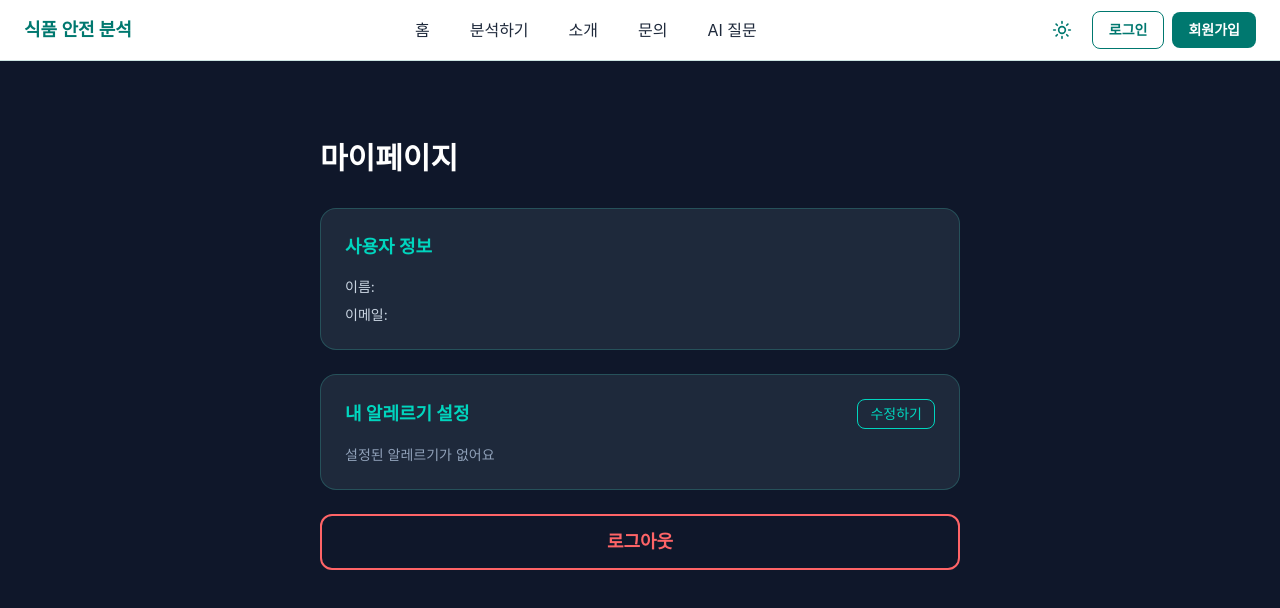
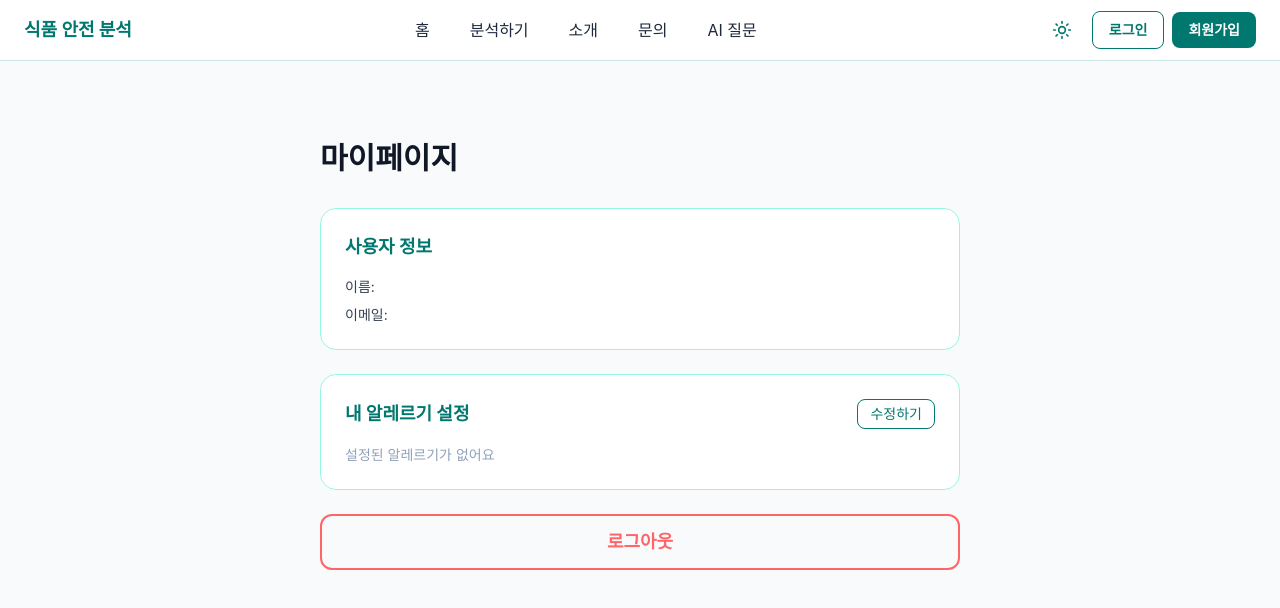
Before and after one commit to hnsh0522-cloud/CanIEat, a React (Vite) app: page /mypage in a window 1280 px wide. Shown: the top 608 px of the page. Built offline with nearby package versions, Linux system fonts and the light colour scheme.

Commit message:
fix: useDarkStore import 경로 오류 해결

```diff
--- a/src/pages/LoginPage.jsx
+++ b/src/pages/LoginPage.jsx
@@ -1,16 +1,12 @@
 import { useState } from "react";
 import { Link, useNavigate } from "react-router-dom";
 import useAuthStore from "../store/useAuthStore";
-// ❌ 기존의 useDarkStore 대신 다른 컴포넌트들과 동일한 useThemeStore를 바라보도록 수정합니다.
-import useThemeStore from "../store/useThemeStore.js";
+import useThemeStore from "../store/useThemeStore";
 
 export default function LoginPage() {
   const navigate = useNavigate();
   const { login } = useAuthStore();
-
-  // 1. 올바른 테마 스토어 구독
   const { isDark } = useThemeStore();
-
   const [email, setEmail] = useState("");
   const [password, setPassword] = useState("");
 
--- a/src/pages/MyPage.jsx
+++ b/src/pages/MyPage.jsx
@@ -1,7 +1,7 @@
 import { useState } from "react";
 import { useNavigate } from "react-router-dom";
 import useAuthStore from "../store/useAuthStore";
-import useDarkStore from "../store/useDarkStore";
+import useThemeStore from "../store/useThemeStore";
 
 const allergyCategories = [
   {
@@ -19,7 +19,7 @@ const allergyCategories = [
 export default function MyPage() {
   const navigate = useNavigate();
   const { user, logout, updateAllergies } = useAuthStore();
-  const { isDark } = useDarkStore();
+  const { isDark } = useThemeStore();
   const [isEditing, setIsEditing] = useState(false);
   const [selectedAllergies, setSelectedAllergies] = useState(user.allergies);
 
```
